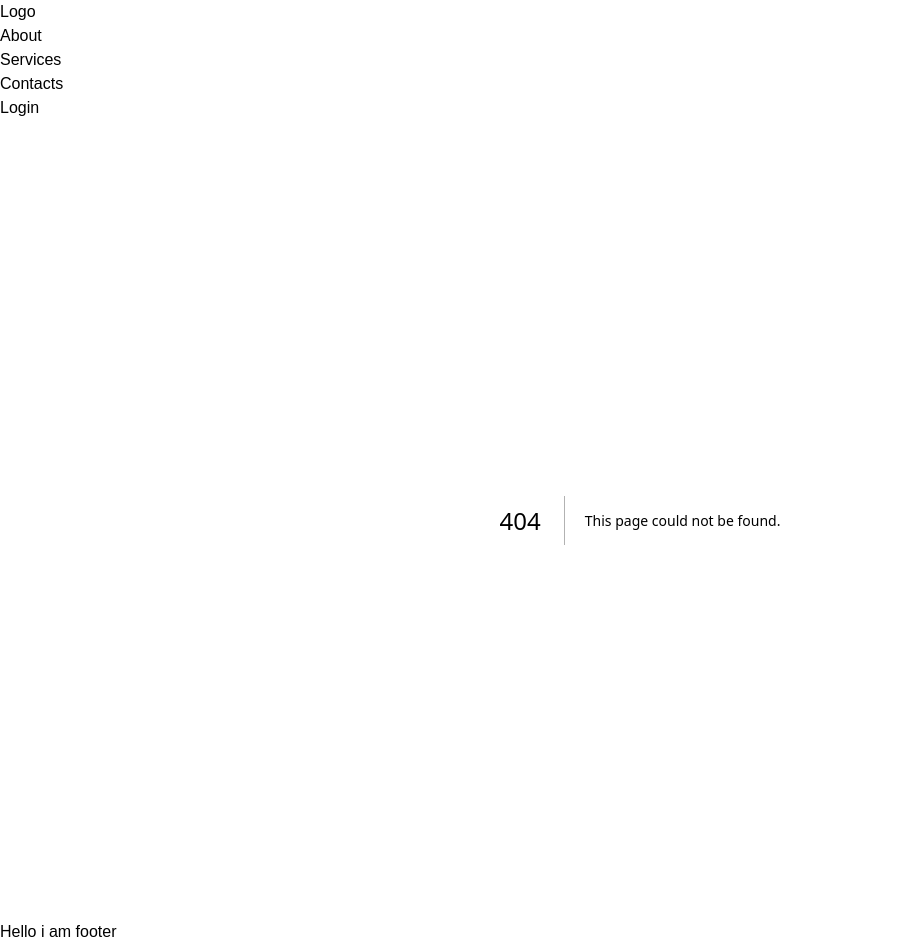
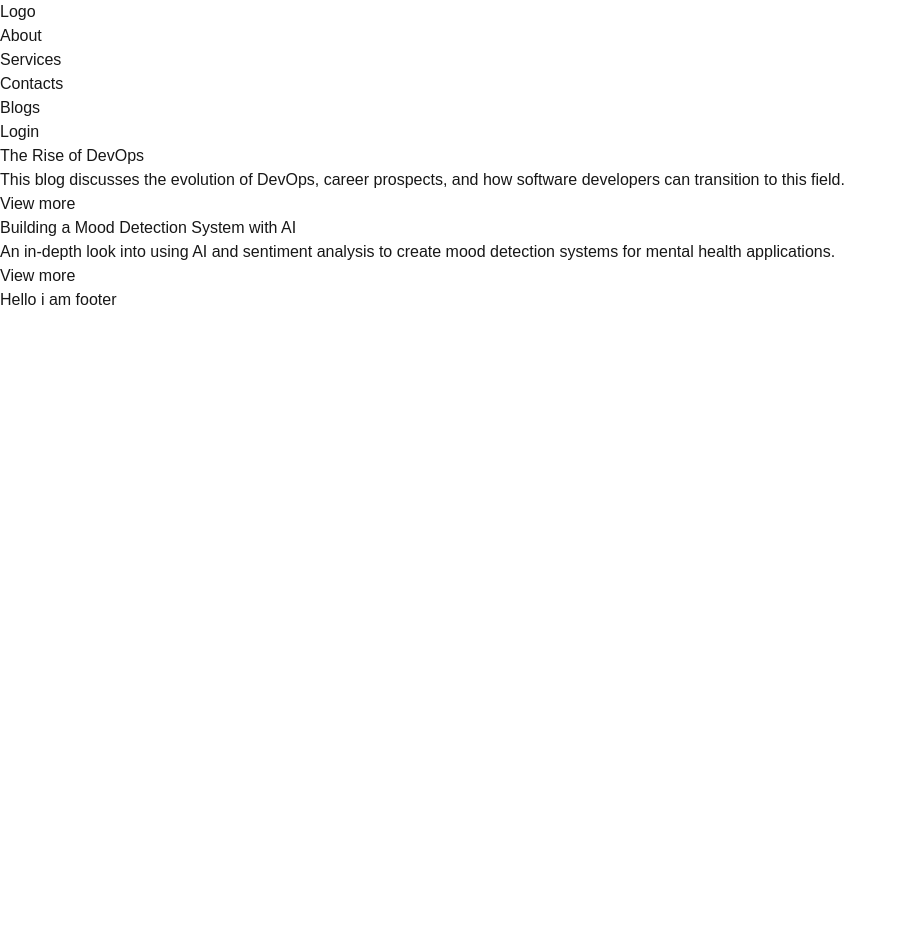
Before and after one commit to tanimistiak/next-js, a Next.js app: page /blogs in a window 1280 px wide. Before the commit this address had no page. Shown: the whole page, without its empty margins (0-907 px from the left). After the commit the page ends 800 px from the top, so only its background shows below. Built offline with nearby package versions, Linux system fonts and the light colour scheme.

Commit message:
dynamic-route

```diff
--- /dev/null
+++ b/src/app/blogs/page.jsx
@@ -0,0 +1,69 @@
+import Link from "next/link";
+import React from "react";
+
+const Blogs = () => {
+  const blogs = [
+    {
+      id: 1,
+      title: "The Rise of DevOps",
+      author: "Tanim Istiak",
+      publishedDate: "2024-11-13",
+      tags: ["DevOps", "Career Switch", "Cloud Computing"],
+      content: "In this article, we explore the growing field of DevOps...",
+      imageUrl: "https://example.com/images/devops-article.jpg",
+      readTime: "5 min",
+      summary:
+        "This blog discusses the evolution of DevOps, career prospects, and how software developers can transition to this field.",
+      likes: 120,
+      comments: [
+        {
+          user: "JohnDoe",
+          comment: "Great insights on DevOps!",
+          date: "2024-11-14",
+        },
+        {
+          user: "JaneSmith",
+          comment: "Really helpful for beginners considering DevOps!",
+          date: "2024-11-15",
+        },
+      ],
+    },
+    {
+      id: 2,
+      title: "Building a Mood Detection System with AI",
+      author: "Tanim Istiak",
+      publishedDate: "2024-10-25",
+      tags: ["AI", "Mood Detection", "Mental Health"],
+      content:
+        "With advances in AI, creating systems that understand human emotions is now possible...",
+      imageUrl: "https://example.com/images/mood-detection.jpg",
+      readTime: "7 min",
+      summary:
+        "An in-depth look into using AI and sentiment analysis to create mood detection systems for mental health applications.",
+      likes: 90,
+      comments: [
+        {
+          user: "AlexL",
+          comment: "This is exactly what I needed for my final project!",
+          date: "2024-10-26",
+        },
+      ],
+    },
+  ];
+
+  return (
+    <div className="flex gap-5">
+      {blogs?.map((blog) => (
+        <div key={blog?.id} className="bg-white text-black p-5">
+          <h1>{blog?.title}</h1>
+          <p>{blog?.summary}</p>
+          <Link href={`blogs/${blog?.id}`} className="bg-blue-400 p-2 rounded">
+            View more
+          </Link>
+        </div>
+      ))}
+    </div>
+  );
+};
+
+export default Blogs;
--- a/src/components/Navbar/Navbar.jsx
+++ b/src/components/Navbar/Navbar.jsx
@@ -18,6 +18,11 @@ const Navbar = () => {
     {
       title: "Contacts",
       path: "/contacts",
+    },
+    ,
+    {
+      title: "Blogs",
+      path: "/blogs",
     },
   ];
   const router = useRouter();
```
Also changed, not shown: src/app/about/history/page.jsx (added, +8 -0 lines), src/app/about/mission/page.jsx (added, +7 -0 lines), src/app/about/page.jsx (+10 -1 lines), src/app/blogs/[id]/page.jsx (added, +62 -0 lines).
